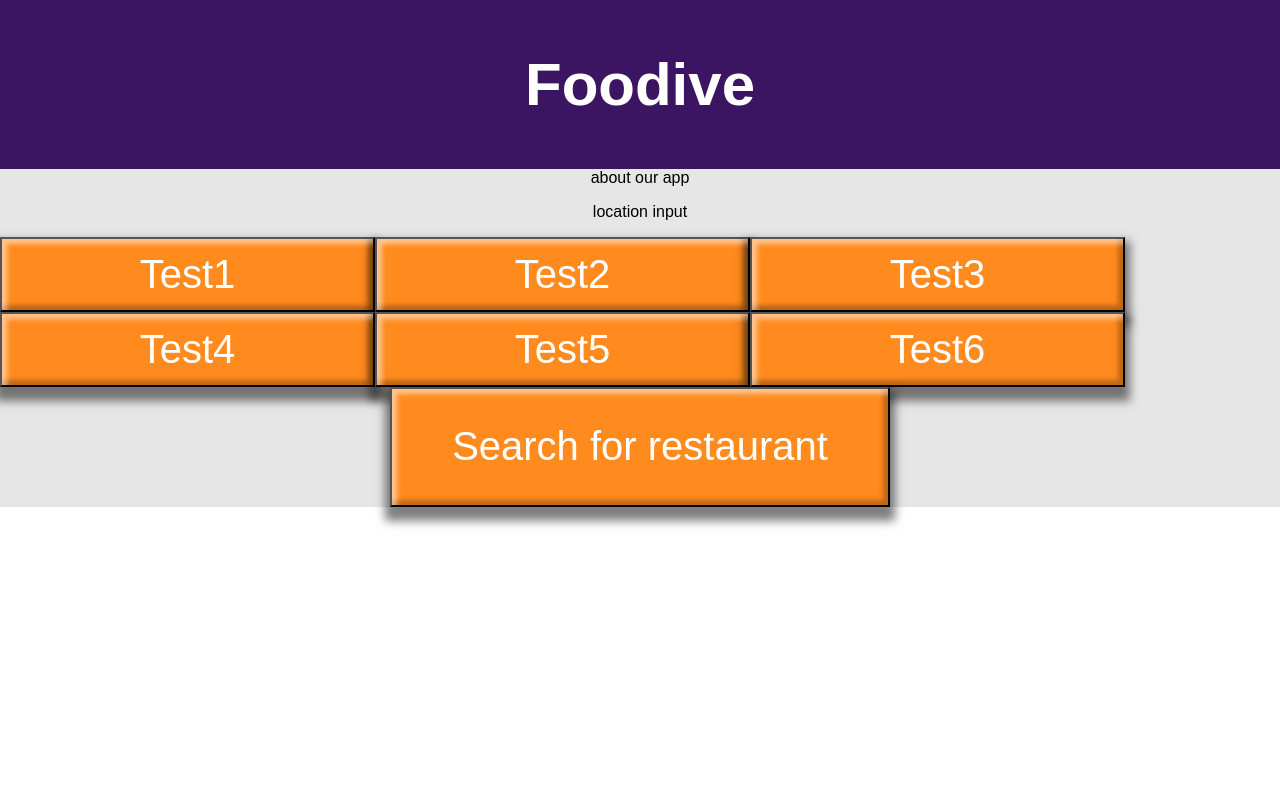
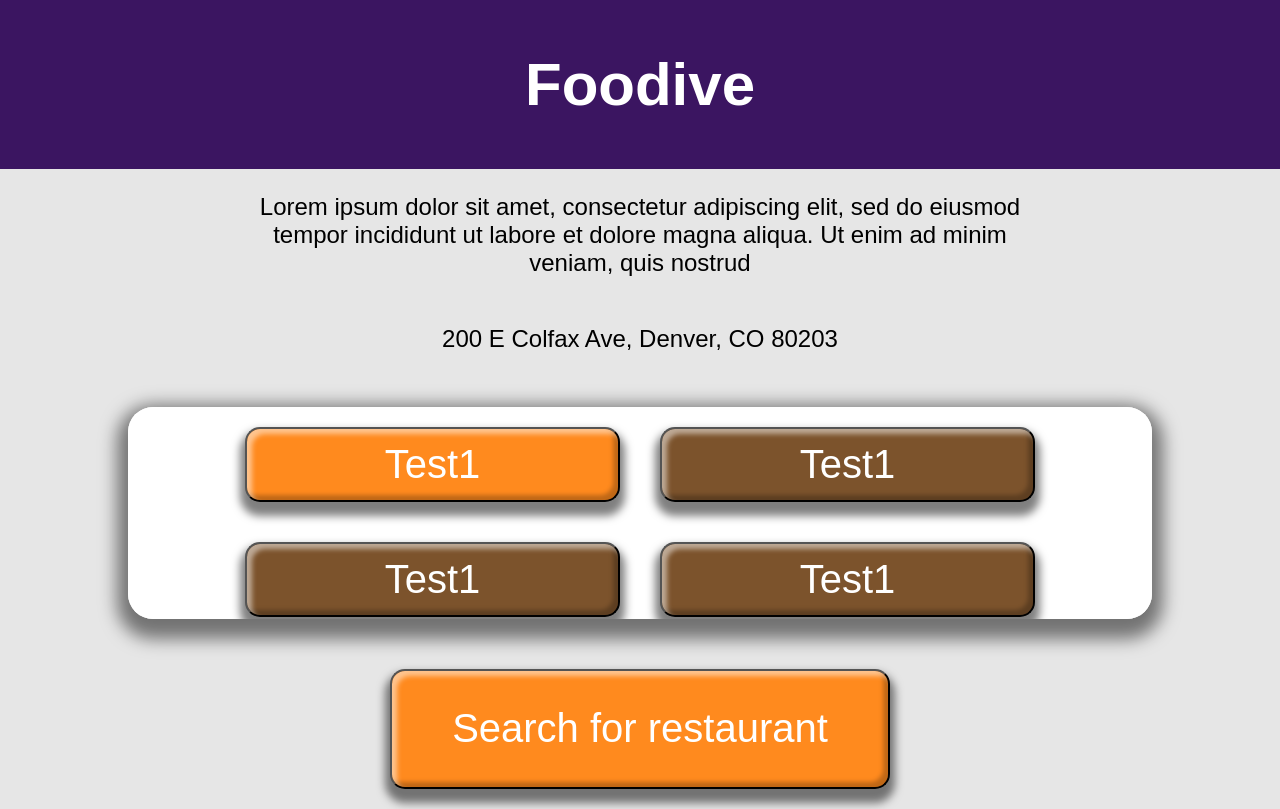
Before and after one commit to foodive/fe-foodive, a React (Create React App) app: page / in a window 1280 px wide. Built offline with nearby package versions, Linux system fonts and the light colour scheme; a web font is replaced by a local one.

Commit message:
add refined styling for the home page

```diff
--- a/src/Components/Home.js
+++ b/src/Components/Home.js
@@ -7,9 +7,15 @@ import { data } from "../mockData";
 const Home = ({ setRestaurantData }) => {
     return (
         <main>
-            <section className="about">about our app</section>
-            <p>location input</p>
-            <Options />
+            <section className="home-info">
+            <p className="about">Lorem ipsum dolor sit amet, consectetur adipiscing elit, sed do eiusmod
+tempor incididunt ut labore et dolore magna aliqua. Ut enim ad minim
+veniam, quis nostrud </p>
+            </section>
+            <p>200 E Colfax Ave, Denver, CO 80203</p>
+            <section className="options-panel">
+                <Options />
+            </section>
             <Link to={'/recommendation'}>
               <button onClick={() => setRestaurantData(data)} className="submit">Search for restaurant</button>
             </Link>
--- a/src/Components/Options.js
+++ b/src/Components/Options.js
@@ -4,12 +4,19 @@ import "../Styles/global.scss"
 const Options = () => {
     return (
         <section className="options-container">
-            <button>Test1</button>
-            <button>Test2</button>
-            <button>Test3</button>
-            <button>Test4</button>
-            <button>Test5</button>
-            <button>Test6</button>
+            <button className="option-checked">Test1</button>
+            <button className="option-unchecked">Test1</button>
+            <button className="option-unchecked">Test1</button>
+            <button className="option-unchecked">Test1</button>
+            <button className="option-unchecked">Test1</button>
+            <button className="option-unchecked">Test1</button>
+            <button className="option-unchecked">Test1</button>
+            <button className="option-unchecked">Test1</button>
+            <button className="option-unchecked">Test1</button>
+            <button className="option-unchecked">Test1</button>
+            <button className="option-unchecked">Test1</button>
+            <button className="option-unchecked">Test1</button>
+            <button className="option-unchecked">Test1</button>
         </section>
     )
 }
--- a/src/Styles/components/_buttons.scss
+++ b/src/Styles/components/_buttons.scss
@@ -6,6 +6,8 @@ button {
     background-color: $orange;
     font-size: 40px;
     color: $white;
+    margin: 20px;
+    border-radius: 15px;
     box-shadow: 0px 9px 9px 5px rgba(0, 0, 0, 0.5), inset 5px 5px 5px rgba(255, 255, 255, 0.5), inset -5px -5px 4px rgba(0, 0, 0, 0.25);
 }
 
--- /dev/null
+++ b/src/Styles/components/_options.scss
@@ -0,0 +1,29 @@
+.options-container {
+    height: 100%;
+    display: flex;
+    justify-content: center;
+    flex-wrap: wrap;
+    overflow-y: scroll;
+    background-color: $white;
+    width: 100%;
+}
+
+// buttons //
+.option-unchecked {
+    background-color: $brown;
+}
+
+// scrollbar //
+.options-container::-webkit-scrollbar {
+    width: 20px;
+    margin-right: 200px;
+}
+
+.options-container::-webkit-scrollbar-track {
+    background-color: $mid-grey;
+}
+
+.options-container::-webkit-scrollbar-thumb {
+    background-color: $light-grey;
+    border-radius: 25px;
+}
--- a/src/Styles/global.scss
+++ b/src/Styles/global.scss
@@ -11,6 +11,7 @@
 /* ======================================================= */
 @import "./components/buttons";
 @import "./components/splitters";
+@import "./components/options";
 
 /* Components: mostly for buttons and the like that cross pages
 /* ======================================================= */
--- a/src/Styles/pages/_app.scss
+++ b/src/Styles/pages/_app.scss
@@ -14,3 +14,15 @@ h1 {
   text-decoration: none;
   color: $white;
 }
+
+main {
+  background-color: $light-grey;
+  display: flex;
+  flex-direction: column;
+  align-items: center;
+  height: 80vh;
+}
+
+p {
+  font-size: 24px;
+}
--- a/src/Styles/pages/_home.scss
+++ b/src/Styles/pages/_home.scss
@@ -1,6 +1,22 @@
-main {
-    background-color: $light-grey;
+.options-panel{
+    height: 50vh;
+    display: flex;
+    justify-content: center;
+    align-items: center;
+    background-color: $white;
+    width: 80%;
+    @extend %section-format;
+    border-radius: 25px;
+    margin: 30px;
+}
+
+.home-info {
     display: flex;
     flex-direction: column;
     align-items: center;
 }
+
+.about {
+    text-align: center;
+    width: 60%;
+}
--- a/src/Styles/pages/_recommendation.scss
+++ b/src/Styles/pages/_recommendation.scss
@@ -2,6 +2,7 @@
     background-color: $white;
     width: 80%;
     @extend %section-format;
+    margin: 30px;
 }
 
 // ------------------ header ------------------ //
@@ -11,9 +12,8 @@
     align-items: center;
     background-color: $orange;
     height: 75px;
-    margin: 0px;
+}
 
-}
 .name{
     color: $white;
 }
@@ -43,6 +43,7 @@
     display: flex;
     flex-direction: column;
     align-items: center;
+    justify-content: center;
     width: 70%;
 }
 
```
